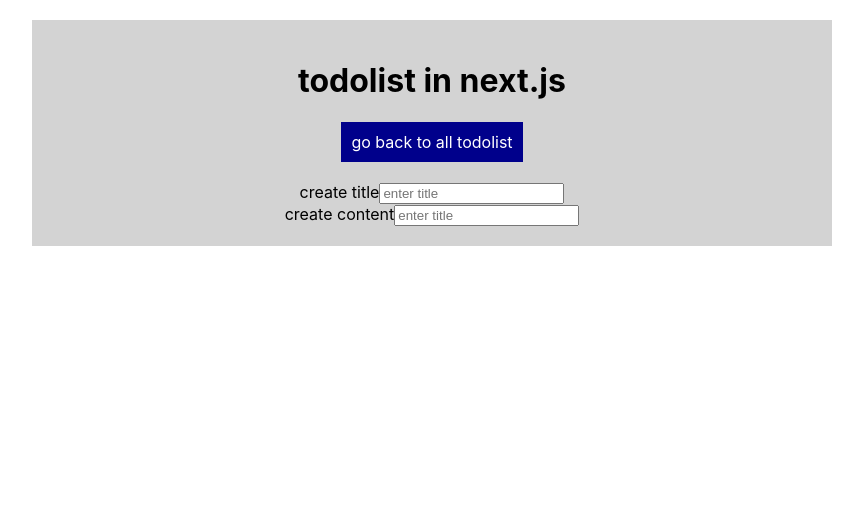
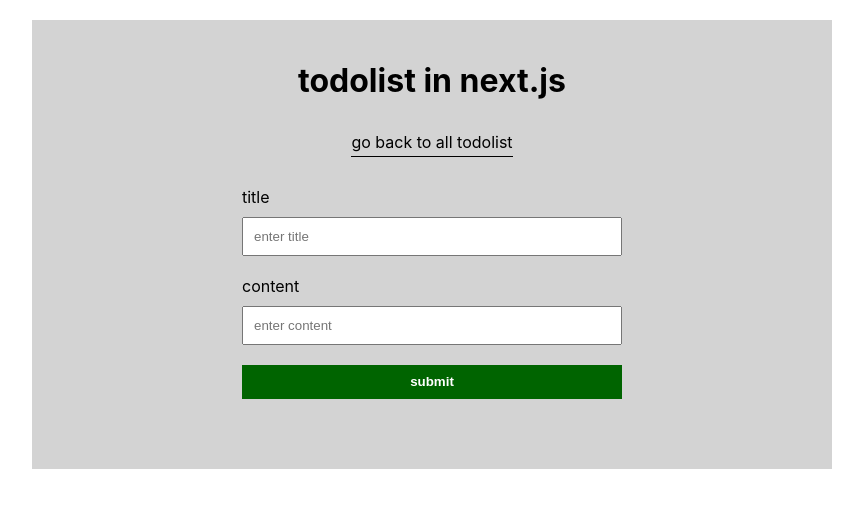
Before and after one commit to daniel1982007/nextjsexample, a Next.js app: page /create_list in a window 1280 px wide. Shown: the top 508 px of the page, without its empty margins (208-1071 px from the left). Built offline with nearby package versions, Linux system fonts and the light colour scheme.

Commit message:
add styles and firebase

```diff
--- a/package.json
+++ b/package.json
@@ -8,6 +8,7 @@
     "lint": "next lint"
   },
   "dependencies": {
+    "firebase": "^9.6.5",
     "gray-matter": "^4.0.3",
     "next": "12.0.9",
     "react": "17.0.2",
--- a/pages/create_list.js
+++ b/pages/create_list.js
@@ -10,14 +10,17 @@
         <Layout>
             <Header title='create a todo' />
             <Link href='/'><a className={styles.back}>go back to all todolist</a></Link>
-            <div className={styles.formContainer}>
-                <label>create title</label>
-                <input type='text' placeholder="enter title" />
-            </div>
-            <div>
-                <label>create content</label>
-                <input type='text' placeholder="enter title" />
-            </div>
+            <form class={styles.formFields}>
+                <div className={styles.field}>
+                    <label className={styles.block}>title</label>
+                    <input type='text' placeholder="enter title" />
+                </div>
+                <div className={styles.field}>
+                    <label className={styles.block}>content</label>
+                    <input type='text' placeholder="enter content" />
+                </div>
+                <button className={styles.btn}>submit</button>
+            </form>
         </Layout>
     )
 }
--- a/styles/styles.module.css
+++ b/styles/styles.module.css
@@ -1,12 +1,34 @@
 .back {
-    background-color: darkblue;
     padding: 10px;
-    color: #fff;
+    color: #000;
     display: inline-block;
 }
 
-.formContainer {
-    margin-top: 20px
+.back::after {
+    content: '';
+    margin-top: 4px;
+    display: block;
+    height: 1px;
+    background-color: #000;
+}
+
+.formFields {
+    width: 50%;
+}
+
+.field {
+    margin-top: 20px;
+}
+
+.field input {
+    width: 100%;
+    padding: 10px;
+    margin-top: 10px;
+    outline: none;
+}
+
+.block {
+    display: block;
 }
 
 .mainContainer {
@@ -23,3 +45,18 @@
 .textCenter {
     text-align: center;
 }
+
+.btn {
+    padding: 0.7em;
+    margin-top: 20px;
+    background-color: darkgreen;
+    border: none;
+    color: #fff;
+    width: 100%;
+    margin-bottom: 50px;
+    font-weight: bold;
+}
+
+.btn:hover {
+    cursor: pointer;
+}
```
Also changed, not shown: components/TodoList.js (+10 -2 lines), firebase-config.js (added, +19 -0 lines), pages/index.js (+21 -5 lines), 2 other files (tests, documents, lock files or other folders).
